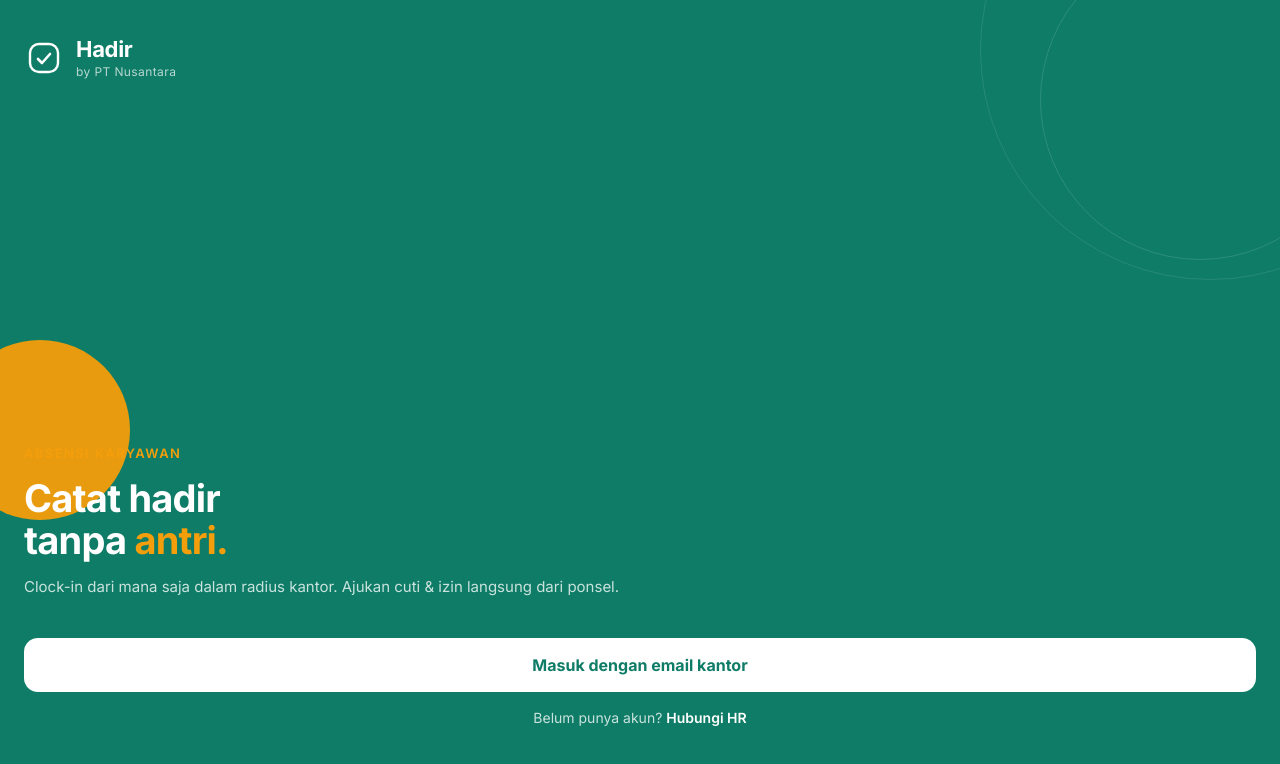
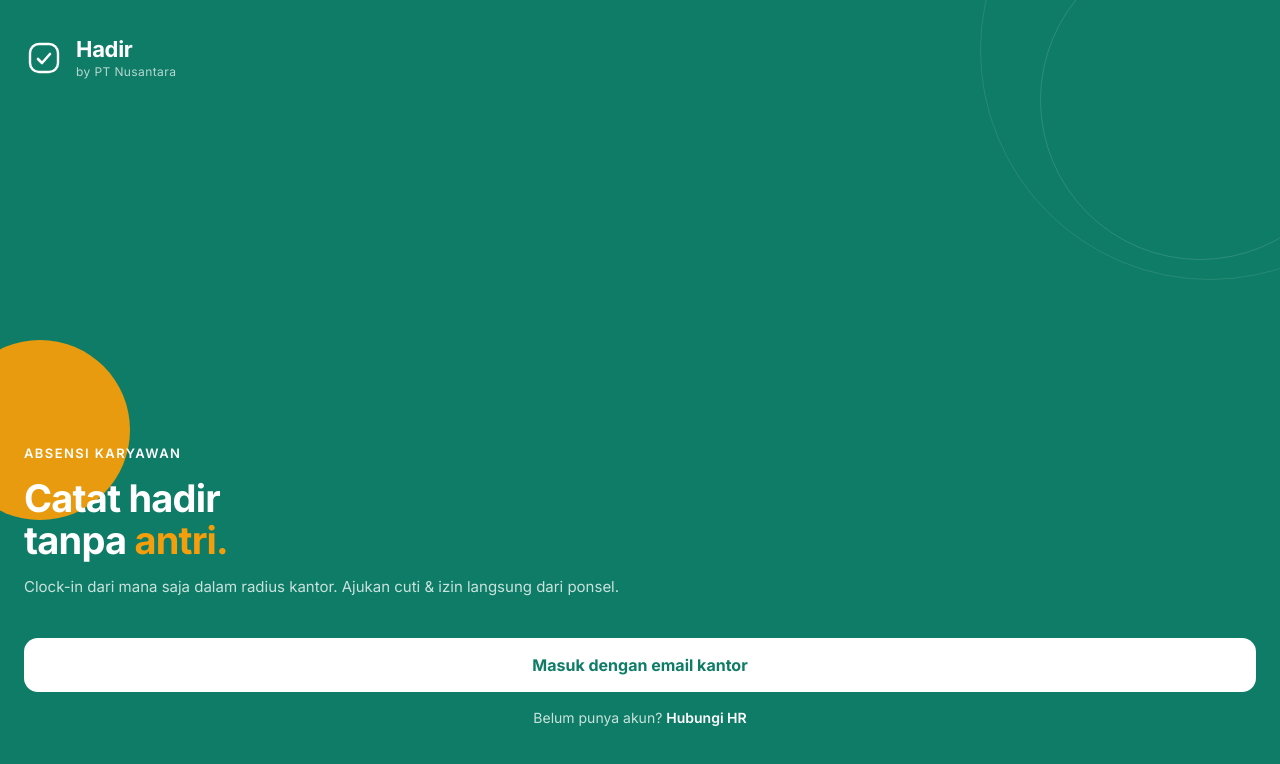
Before and after one commit to hrmnfrmnsyh1210-sys/Absensi-Karyawan, a Nuxt app: page /login in a window 1280 px wide. Shown: the top 764 px of the page. Built offline with nearby package versions, Linux system fonts and the light colour scheme.

Commit message:
update login

```diff
--- a/pages/login.vue
+++ b/pages/login.vue
@@ -48,9 +48,9 @@ async function onSubmit() {
         </div>
       </div>
 
-      <div v-if="!showForm" class="flex-1 flex flex-col justify-end pb-12">
+      <div v-if="!showForm" class="relative z-10 flex-1 flex flex-col justify-end pb-12">
         <div>
-          <p class="text-[13px] font-semibold text-hadir-amber uppercase tracking-[1.4px] mb-3.5">
+          <p class="text-[13px] font-semibold text-white uppercase tracking-[1.4px] mb-3.5">
             Absensi Karyawan
           </p>
           <h1 class="text-[38px] font-bold leading-[1.1] tracking-[-0.8px]">
```
